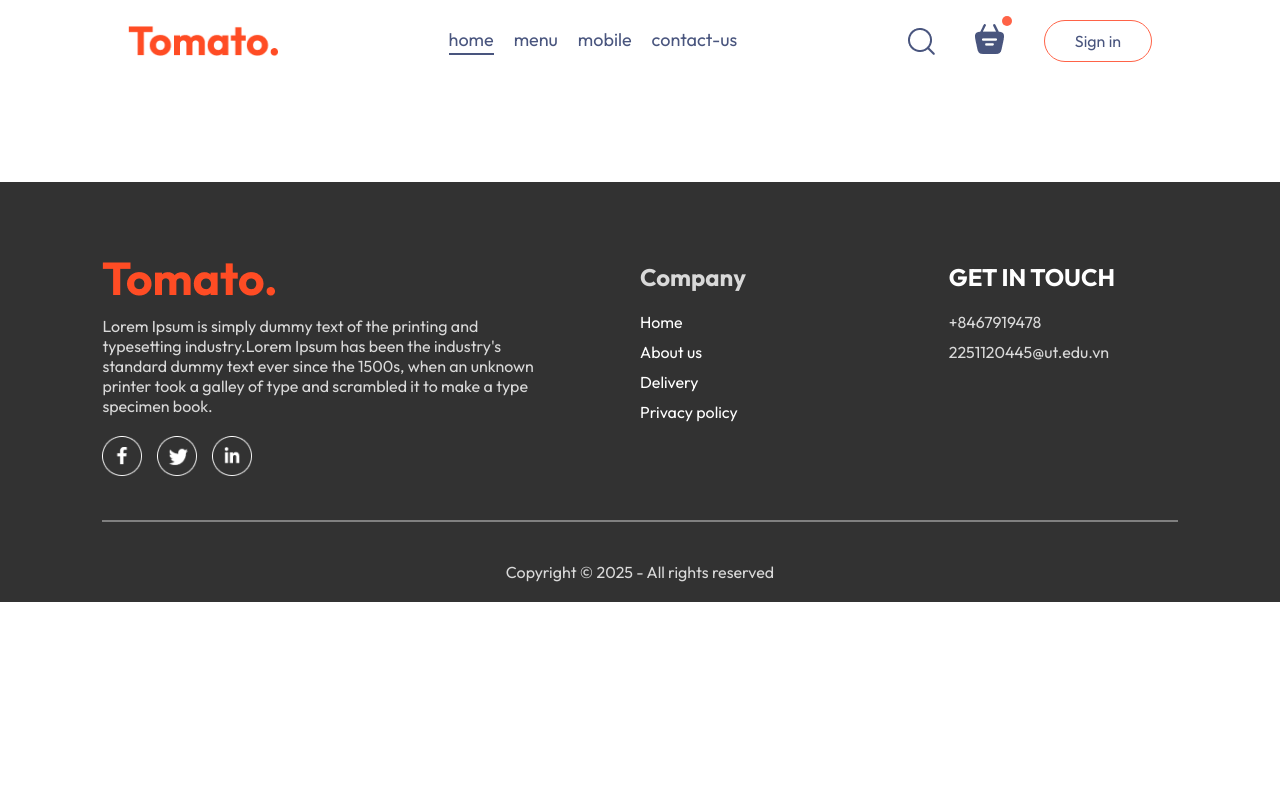
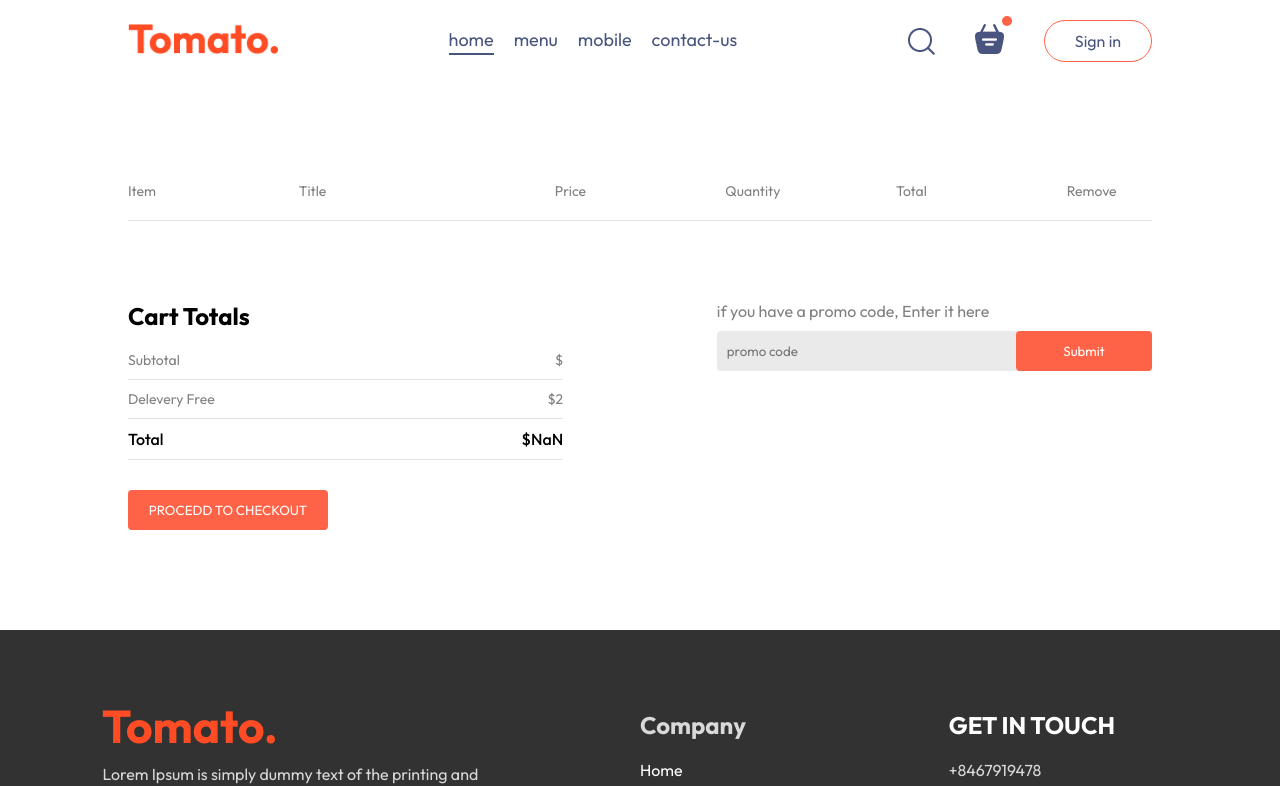
Before and after one commit to TrinhThinh2004/Food-Delivery, a React (Vite) app in the folder frontend/: page /cart in a window 1280 px wide. Shown: the top 786 px of the page. Built offline with nearby package versions, Linux system fonts and the light colour scheme.

Commit message:
build cart page

```diff
--- a/frontend/src/components/Navbar/Navbar.jsx
+++ b/frontend/src/components/Navbar/Navbar.jsx
@@ -1,12 +1,15 @@
-import React, { use, useState } from "react";
+import React, { use, useContext, useState } from "react";
 import "./Navbar.css";
 import { assets } from "../../assets/assets";
 import { Link } from "react-router-dom";
+import { StoreContext } from "../../context/StoreContext";
 const Navbar = ({setShowLogin}) => {
     const [menu, setMenu] = useState("home");
+
+    const {getTotalCartAmount} = useContext(StoreContext);
     return (
     <div className="navbar">
-      <img src={assets.logo} alt="" className="logo" />
+      <Link to='/'><img src={assets.logo} alt="" className="logo" /></Link>
       <ul className="navbar-menu">
         <Link to='/' onClick={()=>setMenu("home")} className={menu==="home"?"active":""}>home</Link>
         <a href="#explore-menu" onClick={()=>setMenu("menu")} className={menu==="menu"?"active":""}>menu</a>
@@ -16,8 +19,8 @@ const Navbar = ({setShowLogin}) => {
       <div className="navbar-right">
         <img src={assets.search_icon} alt="" />
         <div className="navbar-search-icon">
-          <img src={assets.basket_icon} alt="" />
-          <div className="dot"></div>
+        <Link to='/cart'><img src={assets.basket_icon} alt="" /></Link>
+          <div className={getTotalCartAmount()===0?"":"dot"}></div>
         </div>
         <button onClick={()=>{setShowLogin(true)
 
--- a/frontend/src/context/StoreContext.jsx
+++ b/frontend/src/context/StoreContext.jsx
@@ -23,11 +23,21 @@ const StoreContextProvider = (props) =>{
             setCartItems(prev=>({...prev, [itemId]: prev[itemId]-1}))
         }
     }
-    useEffect(() => {
-        console.log(cartItems);
-    },[cartItems])
+    const getTotalCartAmount = () => {
+        let totalAmount=0;
+        for(const item in cartItems){
+            if(cartItems[item] >0){
+                let itemInfo = food_list.find((product) => product._id === item)
+                if(itemInfo){
+                    totalAmount += itemInfo.price * cartItems[item]
+                }
+            }
+            return totalAmount;
+
+        }
+    }
     const contextValue = {
-        food_list,cartItems, setCartItems, addToCart, removeFromCart
+        food_list,cartItems, setCartItems, addToCart, removeFromCart,getTotalCartAmount
     }
 
 
--- a/frontend/src/pages/Cart/Cart.css
+++ b/frontend/src/pages/Cart/Cart.css
@@ -0,0 +1,106 @@
+.cart {
+    margin-top: 100px;
+}
+.cart-items-title{
+    display: grid;
+    grid-template-columns: 1fr 1.5fr 1fr 1fr 1fr 0.5fr;
+    align-items: center;
+    color: grey;
+    font-size: 14px;
+}
+.cart-items-item{
+    margin: 10px 0;
+    color: black;
+}
+.cart-items-item img{
+    width: 50px;
+}
+.cart hr{
+
+    height: 1px;
+    background-color: #e2e2e2;
+    border: none;
+}
+.cart-items-item .cross{
+    cursor: pointer;
+}
+.cart-bottom{
+    margin-top: 80px;
+    display: flex;
+    justify-content: space-between;
+    gap: max(12vw, 20px);
+}
+.cart-total{
+    flex: 1;
+    display: flex;
+    flex-direction: column;
+    gap: 20px;
+}
+.cart-total-details{
+    display: flex;
+    justify-content: space-between;
+    font-size: 14px;
+    color: grey;
+}
+.cart-total-details .cart-total-sumary{
+    color: black;
+    font-weight: 500;
+    font-size: 16px;
+}
+.cart-total hr {
+    margin: 10px 0;
+}
+.cart-total button{
+    border: none;
+    border-radius: 4px;
+    color: white;
+    background-color: tomato;
+    width: max(15vw,200px);
+    cursor: pointer;
+    padding: 12px 0px;
+}
+
+.cart-promocode{
+    flex: 1;
+}
+.cart-promocode p{
+    color: grey;
+}
+.cart-promocode-input{
+    margin-top: 10px;
+    display: flex;
+    justify-content: space-between;
+    align-items: center;
+    background-color: #eaeaea;
+    border-radius: 4px;
+
+}
+.cart-promocode-input input{
+    background:transparent;
+    width: 100%;
+    padding-left: 10px;
+    border: none;
+    background-color: #eaeaea;
+    outline: none;
+    border-radius: 4px;
+}
+.cart-promocode-input button{
+    border: none;
+    border-radius: 4px;
+    color: white;
+    background-color: tomato;
+    width: max(15vw,200px);
+    cursor: pointer;
+    padding: 12px 0px;
+}
+@media (max-width: 750px) {
+    .cart-bottom{
+        flex-direction: column-reverse;
+    }
+    .cart-total{
+        margin-bottom: 15px;
+    }
+    .cart-promocode{
+        justify-content: start;
+    }
+}
--- a/frontend/src/pages/Cart/Cart.jsx
+++ b/frontend/src/pages/Cart/Cart.jsx
@@ -1,8 +1,76 @@
-import React from 'react'
+import React, { useContext } from 'react'
 import "./Cart.css"
+import { StoreContext } from '../../context/StoreContext'
+import { useNavigate } from 'react-router-dom';
 const Cart = () => {
+
+
+  const {cartItems,food_list,removeFromCart,getTotalCartAmount} = useContext(StoreContext);
+  const navigate = useNavigate()
   return (
-    <div>
+
+    <div className='cart'>
+      <div className="carrt-items">
+        <div className="cart-items-title">
+          <p>Item</p>
+          <p>Title</p>
+          <p>Price</p>
+          <p>Quantity</p>
+          <p>Total</p>
+          <p>Remove</p>
+        </div>
+        <br />
+        <hr />
+        {food_list.map((item,index)=>{
+          if(cartItems[item._id]>0){
+            return(
+             <div>
+               <div className="cart-items-title cart-items-item" key={index}>
+                <img src={item.image} alt="" />
+                <p>{item.name}</p>
+                <p>${item.price}</p>
+                <p>{cartItems[item._id]}</p>
+                <p>{item.price*cartItems[item._id]}</p>
+                <button className='cross' onClick={()=>removeFromCart(item._id)}>Remove</button>
+              </div>
+              <hr />
+             </div>
+            )
+          }
+        })}
+      </div>
+      <div className="cart-bottom">
+        <div className="cart-total">
+          <h2>Cart Totals</h2>
+          <div>
+            <div className="cart-total-details">
+              <p>Subtotal</p>
+              <p>${getTotalCartAmount()}</p>
+            </div>
+            <hr />
+            <div className="cart-total-details">
+              <p>Delevery Free</p>
+              <p>$2</p>
+              </div>
+              <hr />
+            <div className="cart-total-details">
+              <p className='cart-total-sumary'>Total</p>
+              <p className='cart-total-sumary'>${getTotalCartAmount()+2}</p>
+              </div>
+              <hr />
+          </div>
+          <button onClick={()=>navigate('/order')}> PROCEDD TO CHECKOUT</button>
+        </div>
+        <div className="cart-promocode">
+          <div>
+            <p>if you have a promo code, Enter it here</p>
+            <div className="cart-promocode-input">
+              <input type="text" placeholder='promo code'/>
+              <button>Submit</button>
+            </div>
+          </div>
+        </div>
+      </div>
 
     </div>
   )
```
